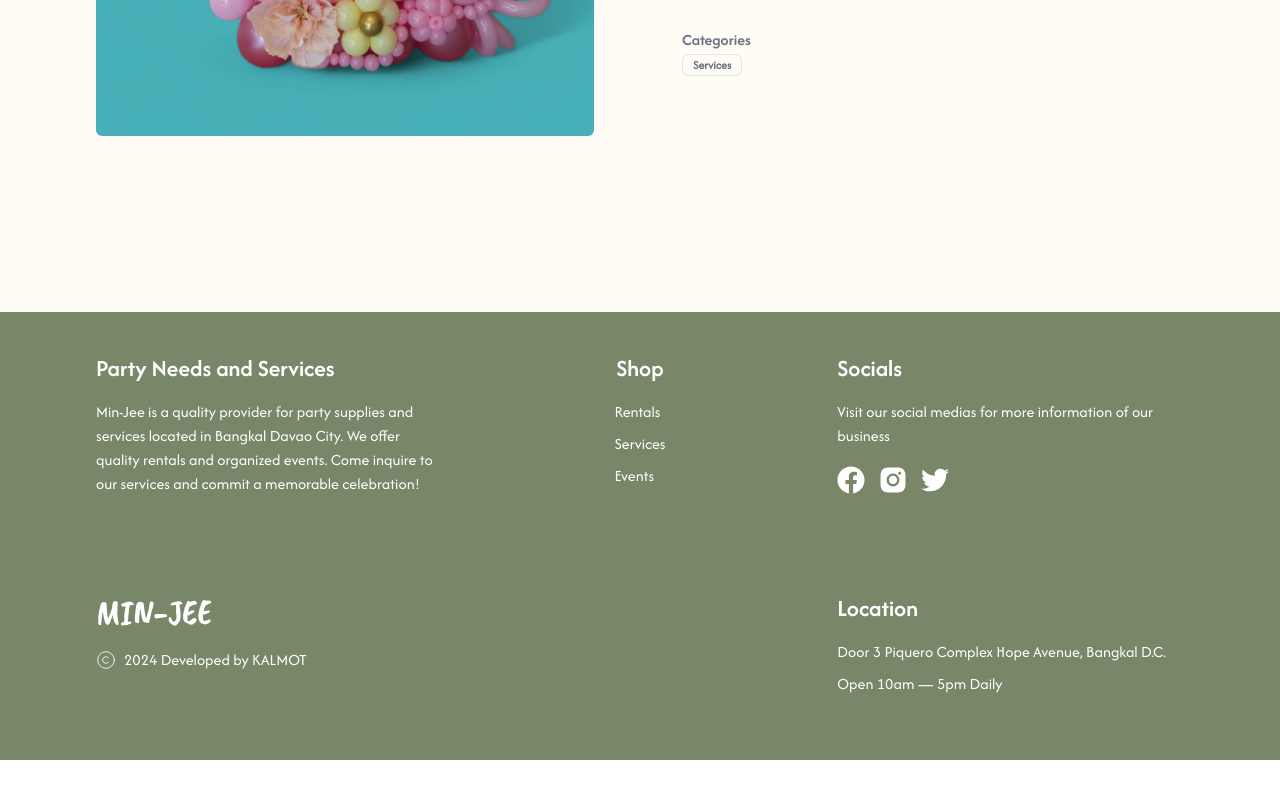
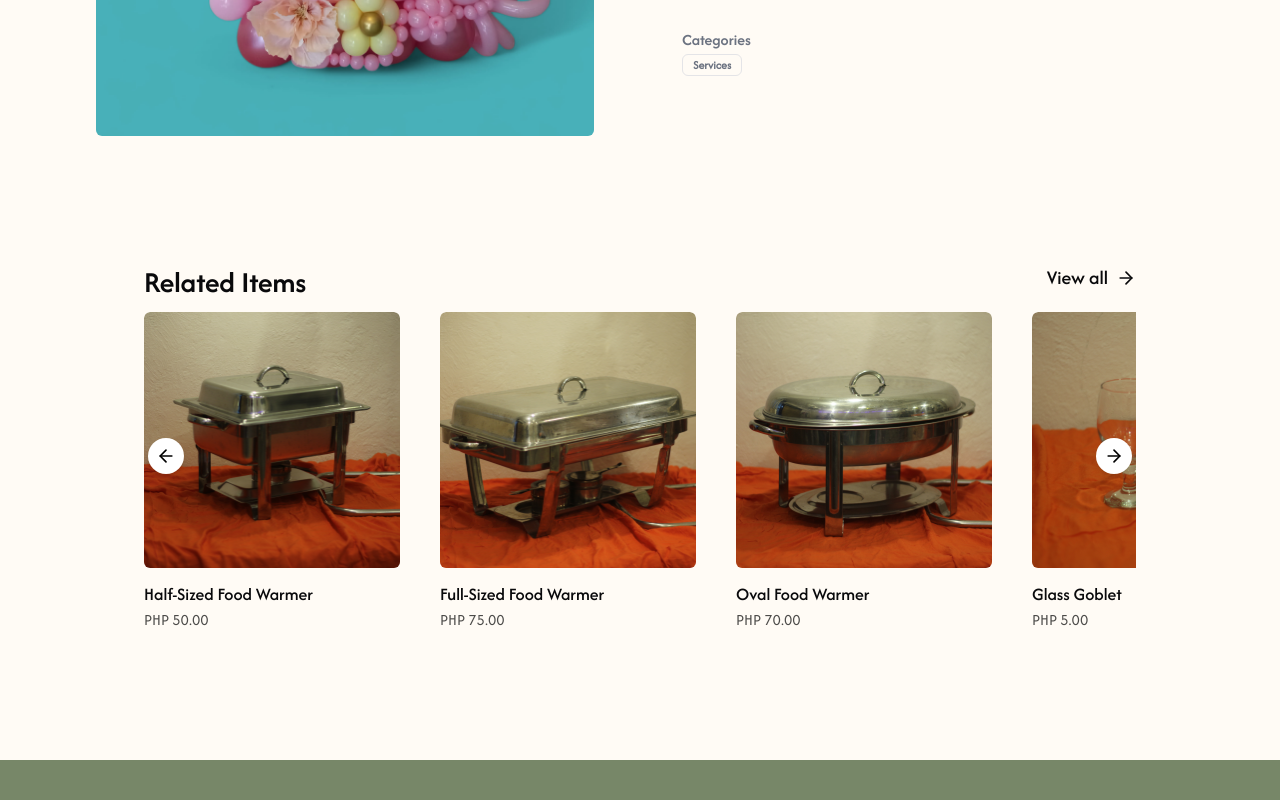
Before and after one commit to ykylejan/Min-Jee, a Next.js app: page /shop/balloon-arrangement in a window 1280 px wide. Shown: the part 540-1340 px from the top of the page. Before the commit the page ends 1300 px from the top, so only its background shows below. Built offline with nearby package versions, Linux system fonts and the light colour scheme.

Commit message:
feat(customer): add rentals section to shop item

```diff
--- a/src/app/(customer)/(root)/checkout/page.tsx
+++ b/src/app/(customer)/(root)/checkout/page.tsx
@@ -9,7 +9,7 @@ import OrderDetailsSet from "@/components/CheckoutPage/OrderDetailsSet";
 import OrderDetailsPayment from "@/components/CheckoutPage/OrderDetailsPayment";
 
 const page = () => {
-    const [isVerified, setIsVerified] = useState("Pending");
+    const [isVerified, setIsVerified] = useState("Verified");
     const [isOrderable, setIsOrderable] = useState(false); // State to track orderable status
 
     return (
--- a/src/app/(customer)/(root)/shop/[id]/page.tsx
+++ b/src/app/(customer)/(root)/shop/[id]/page.tsx
@@ -1,5 +1,6 @@
 "use client";
 
+import RentalsSection from "@/components/RentalsSection";
 import { Badge } from "@/components/ui/badge";
 import {
     Breadcrumb,
@@ -26,9 +27,10 @@ const page = ({ params }: PageProps) => {
     const { id } = React.use(params);
 
     return (
-        <div className="min-h-screen bg-[#FFFBF5]">
+        <div className="min-h-screen bg-[#FFFBF5] px-24 pt-44">
 
-            <div className="flex px-24 py-44 gap-x-12 justify-center">
+            <div className="">
+                <div className="flex gap-x-12 justify-center">
                     {ProductsDataSample.filter((product) => product.id === id).map((product) => (
                         <Fragment key={product.id}>
                             <div className="">
@@ -94,8 +96,17 @@ const page = ({ params }: PageProps) => {
                             </div>
                         </Fragment>
                     ))}
+                </div>
+
+                <div className="px-12 pt-32">
+                    <RentalsSection label="Related Items" />
+                </div>
+
 
             </div>
+
+
+
 
         </div>
     );
--- a/src/app/(customer)/page.tsx
+++ b/src/app/(customer)/page.tsx
@@ -1,7 +1,7 @@
 'use client'
 
 import LandingProvide from "@/components/LandingPage/LandingProvide";
-import LandingRentals from "@/components/LandingPage/LandingRentals";
+import RentalsSection from "@/components/RentalsSection";
 import LandingGrid from "@/components/LandingPage/LandingGrid";
 import { Button } from "@/components/ui/button";
 import { useRouter } from "next/navigation";
@@ -40,7 +40,7 @@ const page = () => {
             <div className="px-10 lg:px-24 py-16">
                 <LandingProvide />
 
-                <LandingRentals />
+                <RentalsSection />
 
                 <LandingGrid />
             </div>
--- a/src/app/(owner)/customers/page.tsx
+++ b/src/app/(owner)/customers/page.tsx
@@ -18,7 +18,7 @@ import { Plus, Search, Tag, Tags, UserRoundPlus } from "lucide-react";
 const page = () => {
     const router = useRouter();
     const handleRowClick = (id: string) => {
-        router.push(`/products/${id}`);
+        router.push(`/customers/${id}`);
     };
 
     return (
@@ -28,9 +28,9 @@ const page = () => {
                     <CardTitle className="flex justify-between items-center">
                         <div className="font-afacad font-light text-2xl">
                             Customer Lists
-                            {/* <CardDescription className="text-base">
-                                Click an order row to view its details.
-                            </CardDescription> */}
+                            <CardDescription className="text-base">
+                                Click an order row to view/edit a customer details.
+                            </CardDescription>
                         </div>
 
                         <div className="flex gap-x-3">
--- a/src/components/LandingPage/LandingRentals.tsx
+++ /dev/null
@@ -1,74 +0,0 @@
-import { ArrowRight, ArrowLeft } from "lucide-react";
-import React, { useRef } from "react";
-import ProductItem from "../ProductItem";
-import { ScrollArea, ScrollBar } from "../ui/scroll-area";
-import { ProductsDataSample } from "@/constants";
-import Link from "next/link";
-
-const LandingRentals = () => {
-    const viewportRef = useRef<HTMLDivElement | null>(null);
-
-    const scrollLeft = () => {
-        if (viewportRef.current) {
-            viewportRef.current.scrollBy({ left: -600, behavior: "smooth" });
-        }
-    };
-
-    const scrollRight = () => {
-        if (viewportRef.current) {
-            viewportRef.current.scrollBy({ left: 600, behavior: "smooth" });
-        }
-    };
-
-    return (
-        <section className="mb-24 relative">
-            <h1 className="flex justify-between mb-3">
-                <span className="text-3xl font-afacad_semibold">
-                    Our Rentals
-                </span>
-                <Link href="/shop">
-                    <span className="text-xl font-afacad_medium flex items-center gap-x-2 hover:text-[#778768] cursor-pointer">
-                        View all <ArrowRight size={20} />
-                    </span>
-                </Link>
-            </h1>
-
-            <button
-                className="absolute left-1 top-[48%] transform -translate-y-[50%] bg-white shadow-md p-2 rounded-full z-10 hover:bg-gray-200"
-                onClick={scrollLeft}
-                aria-label="Scroll Left"
-            >
-                <ArrowLeft size={20} color="black" />
-            </button>
-
-            <ScrollArea ref={viewportRef}>
-                <div className="flex space-x-5 lg:space-x-10 mb-8">
-
-                    {ProductsDataSample.map((sample) => (
-                        <Link key={sample.id} href={`/shop/${sample.id}`}>
-                            <ProductItem
-                                image={sample.image}
-                                name={sample.name}
-                                price={sample.price}
-                            />
-                        </Link>
-                    ))}
-
-
-                </div>
-                <ScrollBar orientation="horizontal" />
-            </ScrollArea>
-
-
-            <button
-                className="absolute right-1 top-[48%] transform -translate-y-[50%] bg-white shadow-md p-2 rounded-full z-10 hover:bg-gray-200"
-                onClick={scrollRight}
-                aria-label="Scroll Right"
-            >
-                <ArrowRight size={20} color="black" />
-            </button>
-        </section>
-    );
-};
-
-export default LandingRentals;
--- /dev/null
+++ b/src/components/RentalsSection.tsx
@@ -0,0 +1,80 @@
+import { ArrowRight, ArrowLeft } from "lucide-react";
+import React, { useRef } from "react";
+import ProductItem from "./ProductItem";
+import { ScrollArea, ScrollBar } from "./ui/scroll-area";
+import { ProductsDataSample } from "@/constants";
+import Link from "next/link";
+
+interface RentalsSectionProps {
+    label?: string;
+}
+
+const RentalsSection = ({ label }: RentalsSectionProps) => {
+    const viewportRef = useRef<HTMLDivElement | null>(null);
+
+    const scrollLeft = () => {
+        if (viewportRef.current) {
+            viewportRef.current.scrollBy({ left: -600, behavior: "smooth" });
+        }
+    };
+
+    const scrollRight = () => {
+        if (viewportRef.current) {
+            viewportRef.current.scrollBy({ left: 600, behavior: "smooth" });
+        }
+    };
+
+    return (
+        <div className="pb-24">
+            <section className="relative">
+                <h1 className="flex justify-between mb-3">
+                    <span className="text-3xl font-afacad_semibold">
+                        {label ? label : "Our Rentals"}
+                    </span>
+                    <Link href="/shop">
+                        <span className="text-xl font-afacad_medium flex items-center gap-x-2 hover:text-[#778768] cursor-pointer">
+                            View all <ArrowRight size={20} />
+                        </span>
+                    </Link>
+                </h1>
+
+                <button
+                    className="absolute left-1 top-[48%] transform -translate-y-[50%] bg-white shadow-md p-2 rounded-full z-10 hover:bg-gray-200"
+                    onClick={scrollLeft}
+                    aria-label="Scroll Left"
+                >
+                    <ArrowLeft size={20} color="black" />
+                </button>
+
+                <ScrollArea ref={viewportRef}>
+                    <div className="flex space-x-5 lg:space-x-10 mb-8">
+
+                        {ProductsDataSample.map((sample) => (
+                            <Link key={sample.id} href={`/shop/${sample.id}`}>
+                                <ProductItem
+                                    image={sample.image}
+                                    name={sample.name}
+                                    price={sample.price}
+                                />
+                            </Link>
+                        ))}
+
+
+                    </div>
+                    <ScrollBar orientation="horizontal" />
+                </ScrollArea>
+
+
+                <button
+                    className="absolute right-1 top-[48%] transform -translate-y-[50%] bg-white shadow-md p-2 rounded-full z-10 hover:bg-gray-200"
+                    onClick={scrollRight}
+                    aria-label="Scroll Right"
+                >
+                    <ArrowRight size={20} color="black" />
+                </button>
+            </section>
+        </div>
+    );
+};
+
+export default RentalsSection;
```
Lines whose indentation alone changed are shown as unchanged.
